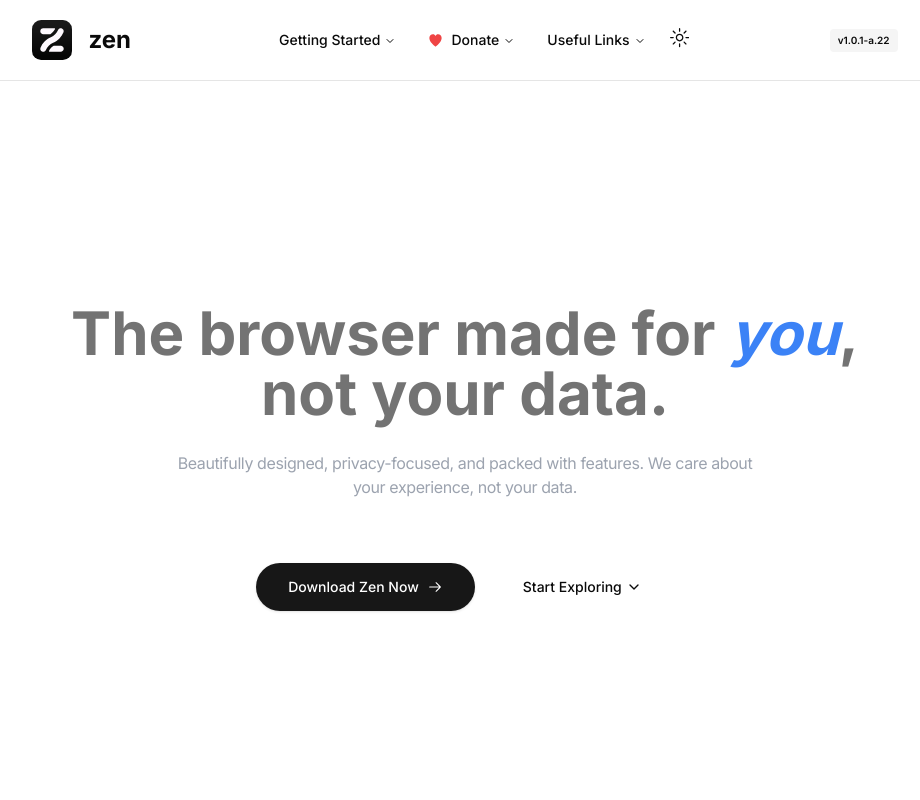
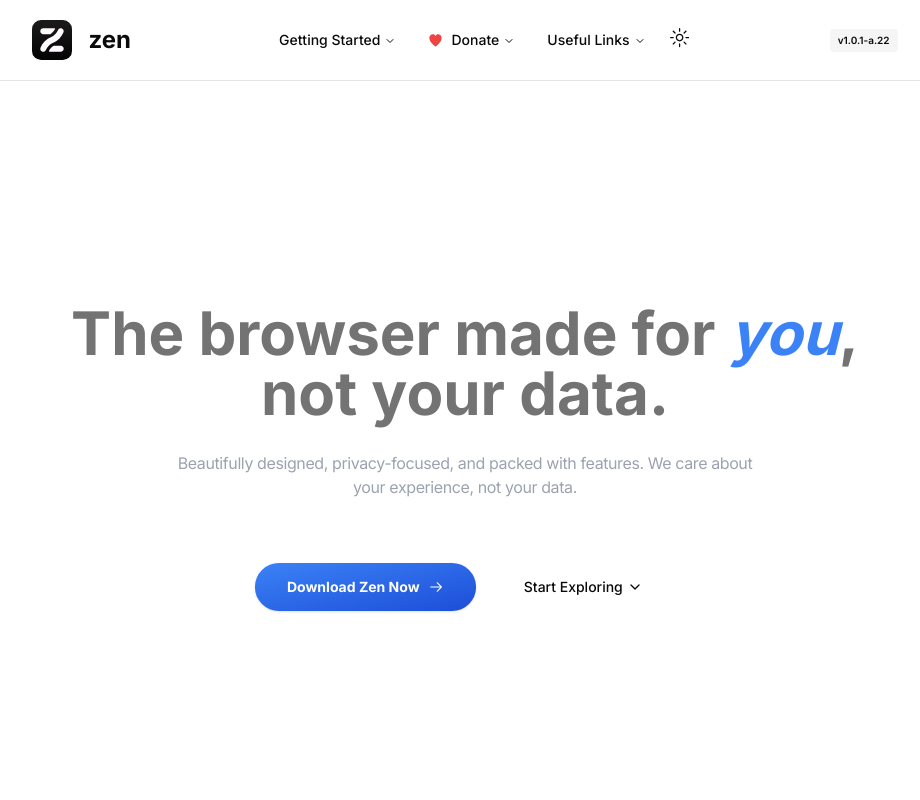
Before and after one commit to zen-browser/www, a Next.js app: page / in a window 1280 px wide. Shown: the top 800 px of the page, without its empty margins (175-1095 px from the left). Built offline with nearby package versions, Linux system fonts and the light colour scheme.

Commit message:
Add new styles to header

```diff
--- /dev/null
+++ b/src/app/header.css
@@ -0,0 +1,18 @@
+.header-animated-button {
+	animation: in-out-button infinite 1s;
+}
+
+@keyframes in-out-button {
+	0% {
+		transform: scale(1);
+        opacity: 1;
+	}
+	50% {
+		transform: scale(1.05);
+        opacity: 1;
+	}
+	100% {
+		transform: scale(1);
+        opacity: 1;
+	}
+}
--- a/src/components/header.tsx
+++ b/src/components/header.tsx
@@ -4,6 +4,7 @@ import { ChevronDown } from "lucide-react";
 import CoolHeaderText from "./cool-header-text/cool-header-text";
 import Link from "next/link";
 import HeaderMarquee from "./header-marquee";
+import "../app/header.css"
 export default function Header() {
 	return (
 		<>
@@ -21,9 +22,9 @@ export default function Header() {
 				</p>
 				<div className="flex w-full flex-col justify-center md:flex-row">
 					<Link href="/download" prefetch={false}>
-						<Button className="-translate-y-4 animate-fade-in gap-1 text-white opacity-0 ease-in-out [--animation-delay:600ms] dark:text-black">
-							<span>Download Zen Now </span>
-							<ArrowRightIcon className="ml-1 size-4 transition-transform duration-300 ease-in-out group-hover:translate-x-1" />
+						<Button className="header-animated-button -translate-y-4 animate-fade-in gap-1 text-white opacity-0 ease-in-out [--animation-delay:600ms] dark:text-black from-blue-500 to-blue-700 bg-gradient-to-br">
+							<span className="text-white font-bold">Download Zen Now </span>
+							<ArrowRightIcon className="ml-1 size-4 transition-transform duration-300 ease-in-out group-hover:translate-x-1 text-white" />
 						</Button>
 					</Link>
 					<Link
```
